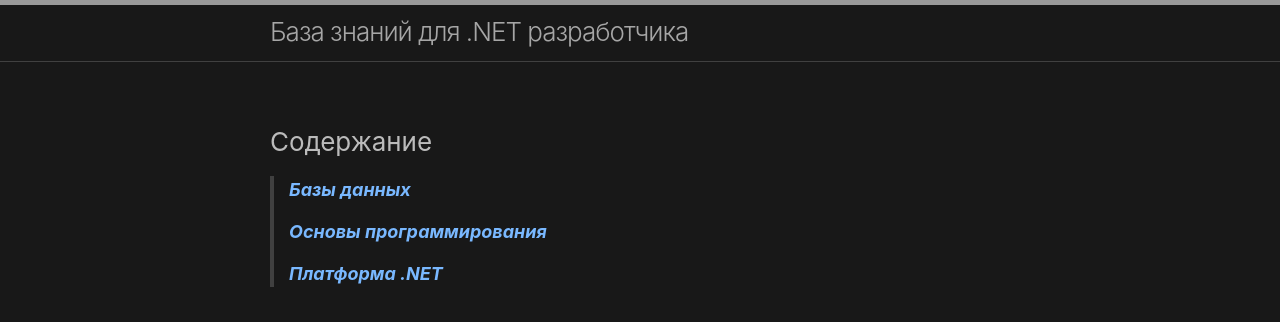
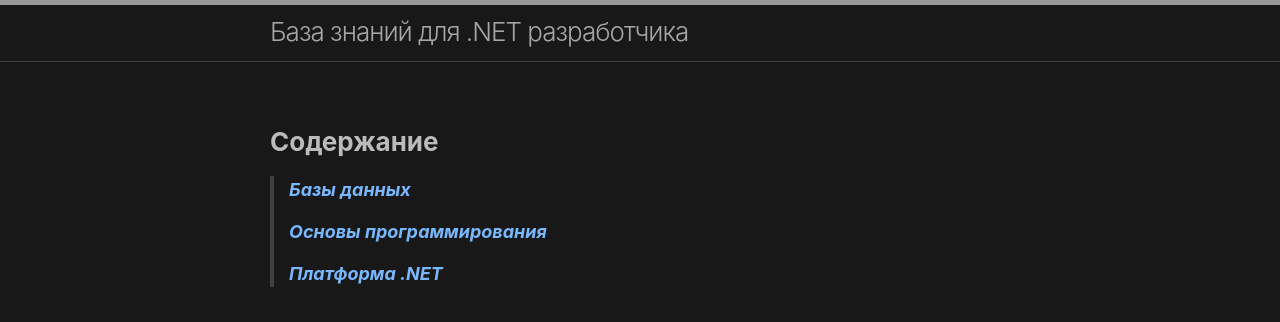
Before and after one commit to ekutsov/knowledge-base, a Jekyll site: the page built from index.md, in a window 1280 px wide. Shown: the top 322 px of the page. Built offline with Jekyll 4.4.1, drawn with Linux system fonts in a browser that asks for light colours; our own code applies the rules of GitHub Pages for plain Markdown files.

Commit message:
update docs

```diff
--- a/index.md
+++ b/index.md
@@ -2,7 +2,7 @@
 layout: page
 ---
 
-### Содержание
+### **Содержание**
 
 > **[Базы данных](docs/DataBases/README.md)**
 >
```
Also changed, not shown: docs/DataBases/README.md (+1 -1 lines).
